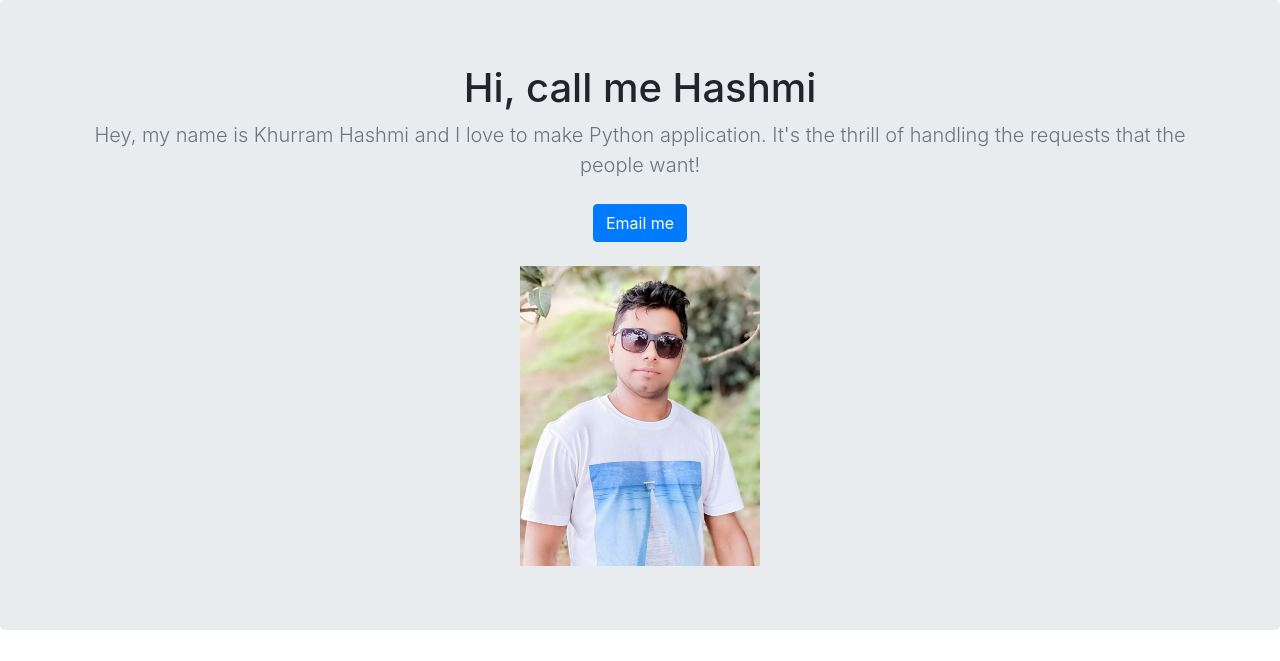
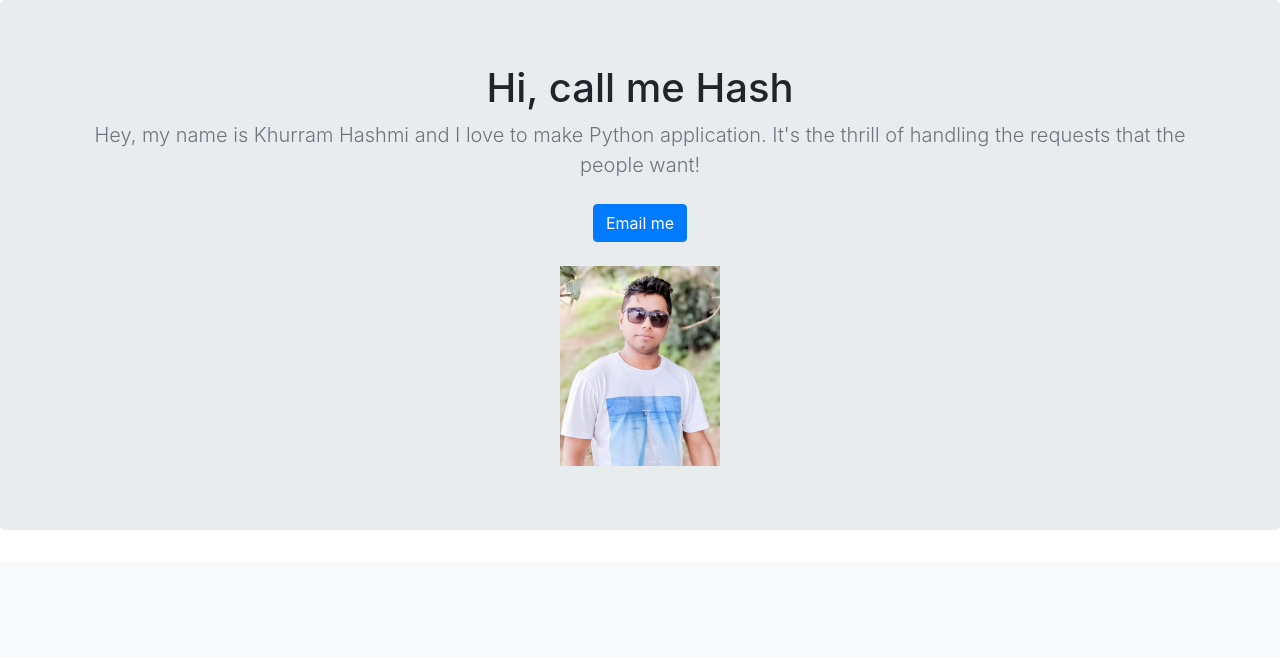
Before and after one commit to hashmicode/portfolio-project, a Django app: page / in a window 1280 px wide. Shown: the part 56-717 px from the top of the page. Run offline with Django 3.2, Linux system fonts and the light colour scheme; data that the repository does not hold is empty; some libraries are stand-ins or nearby versions.

Commit message:
changes made

```diff
--- a/jobs/templates/jobs/home.html
+++ b/jobs/templates/jobs/home.html
@@ -61,12 +61,12 @@
 
     <section class="jumbotron text-center">
       <div class="container">
-        <h1 class="jumbotron-heading">Hi, call me Hashmi</h1>
+        <h1 class="jumbotron-heading">Hi, call me Hash</h1>
         <p class="lead text-muted">Hey, my name is Khurram Hashmi and I love to make Python application. It's the thrill of handling the requests that the people want!</p>
         <p>
           <a href="mailto:khurramhashmi2010@gmail.com" class="btn btn-primary my-2">Email me</a>
         </p>
-        <img src="{% static 'khurram.jpg'%}" height="300"/>
+        <img src="{% static 'khurram.jpg'%}" height="200"/>
       </div>
     </section>
 
```
